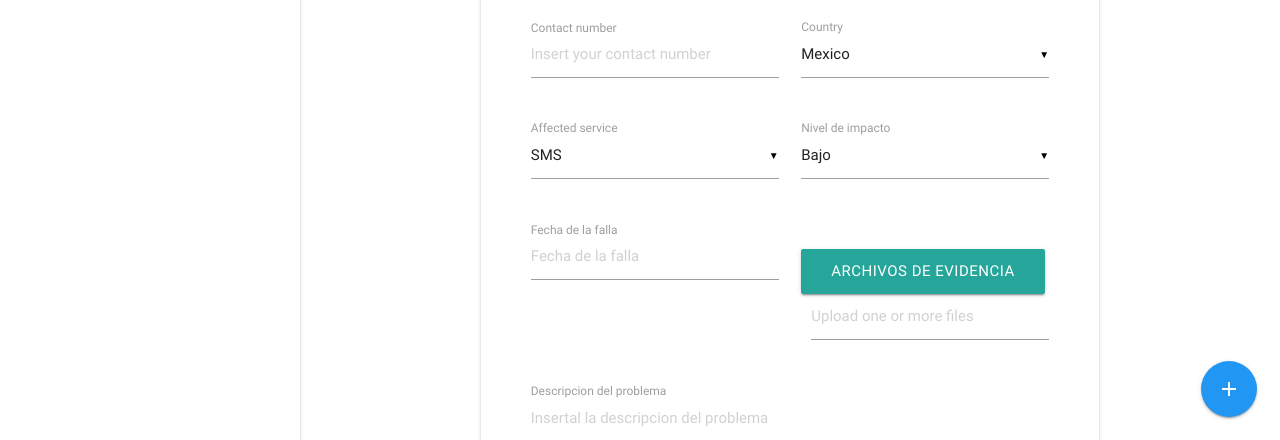
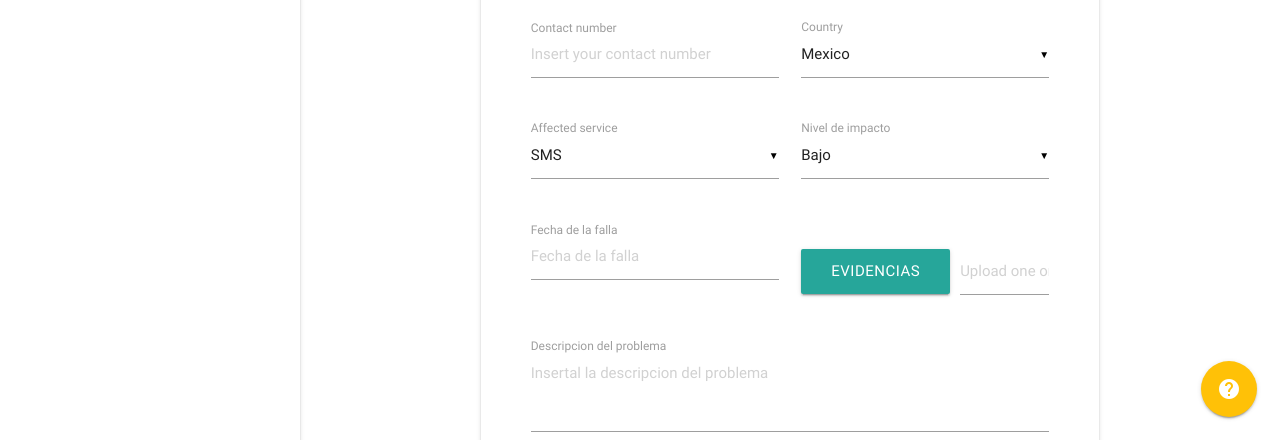
Before and after one commit to isaacherrera47/support, a plain HTML site: page index.html in a window 1280 px wide. Shown: the part 360-800 px from the top of the page. Drawn offline with nearby package versions, Linux system fonts and the light colour scheme.

Commit message:
+ updated ui

```diff
--- a/index.html
+++ b/index.html
@@ -98,7 +98,7 @@
                     <div class="input-field col m6">
                         <div class="file-field input-field">
                             <div class="btn">
-                                <span>Archivos de evidencia</span>
+                                <span>Evidencias</span>
                                 <input id="files" name="files" type="file" multiple>
                             </div>
                             <div class="file-path-wrapper">
@@ -128,7 +128,7 @@
         </div>
     </div>
     <div class="fixed-action-btn">
-        <a class="btn-floating btn-large waves-effect waves-light blue"><i class="material-icons">add</i></a>
+        <a class="btn-floating btn-large waves-effect waves-light amber"><i class="material-icons">help</i></a>
     </div>
 </div>
 
```
